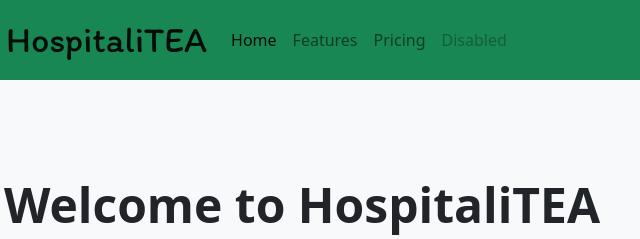
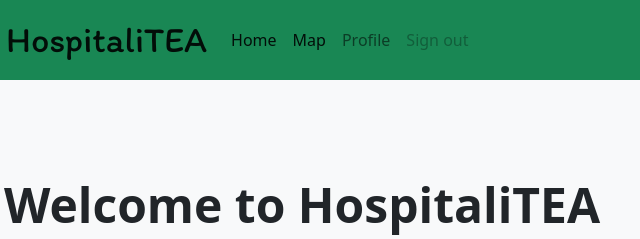
Before and after one commit to IrisWRX/HospitaliTEA, a plain HTML site: page index.html in a window 1280 px wide. Shown: the top 239 px of the page, 56-696 px from the left. Drawn offline with nearby package versions, Linux system fonts and the light colour scheme; no server answers; a web font is replaced by a local one.

Commit message:
edit to login.hmtl, index.html, main.html

```diff
--- a/index.html
+++ b/index.html
@@ -68,16 +68,16 @@
         <div class="collapse navbar-collapse" id="navbarNav">
           <ul class="navbar-nav">
             <li class="nav-item">
-              <a class="nav-link active" aria-current="page" href="#">Home</a>
+              <a class="nav-link active" aria-current="page" href="main.html">Home</a>
             </li>
             <li class="nav-item">
-              <a class="nav-link" href="#">Features</a>
+              <a class="nav-link active" href="map.html">Map</a>
             </li>
             <li class="nav-item">
-              <a class="nav-link" href="#">Pricing</a>
+              <a class="nav-link" href="#">Profile</a>
             </li>
             <li class="nav-item">
-              <a class="nav-link disabled">Disabled</a>
+              <a class="nav-link disabled">Sign out</a>
             </li>
           </ul>
         </div>
```
Also changed, not shown: login.html (+2 -2 lines), main.html (+2 -2 lines).
